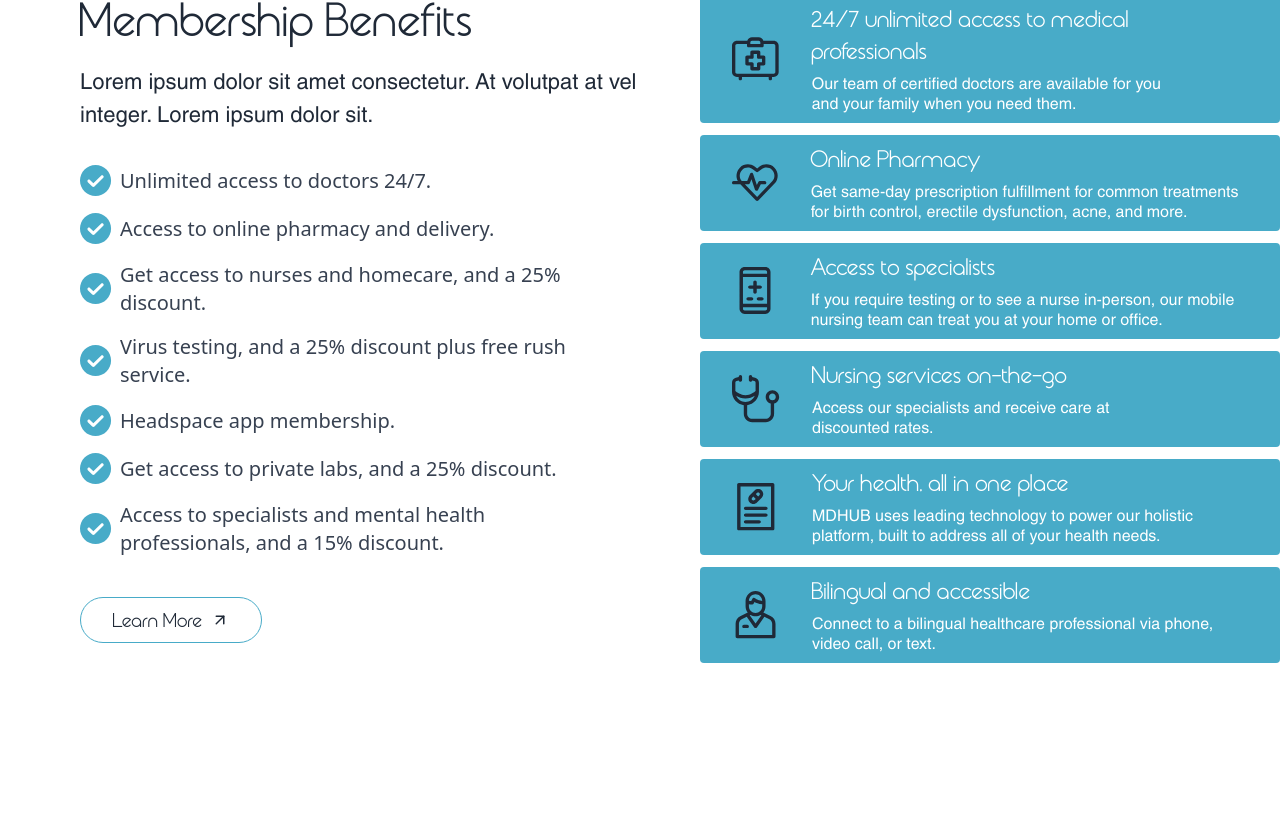
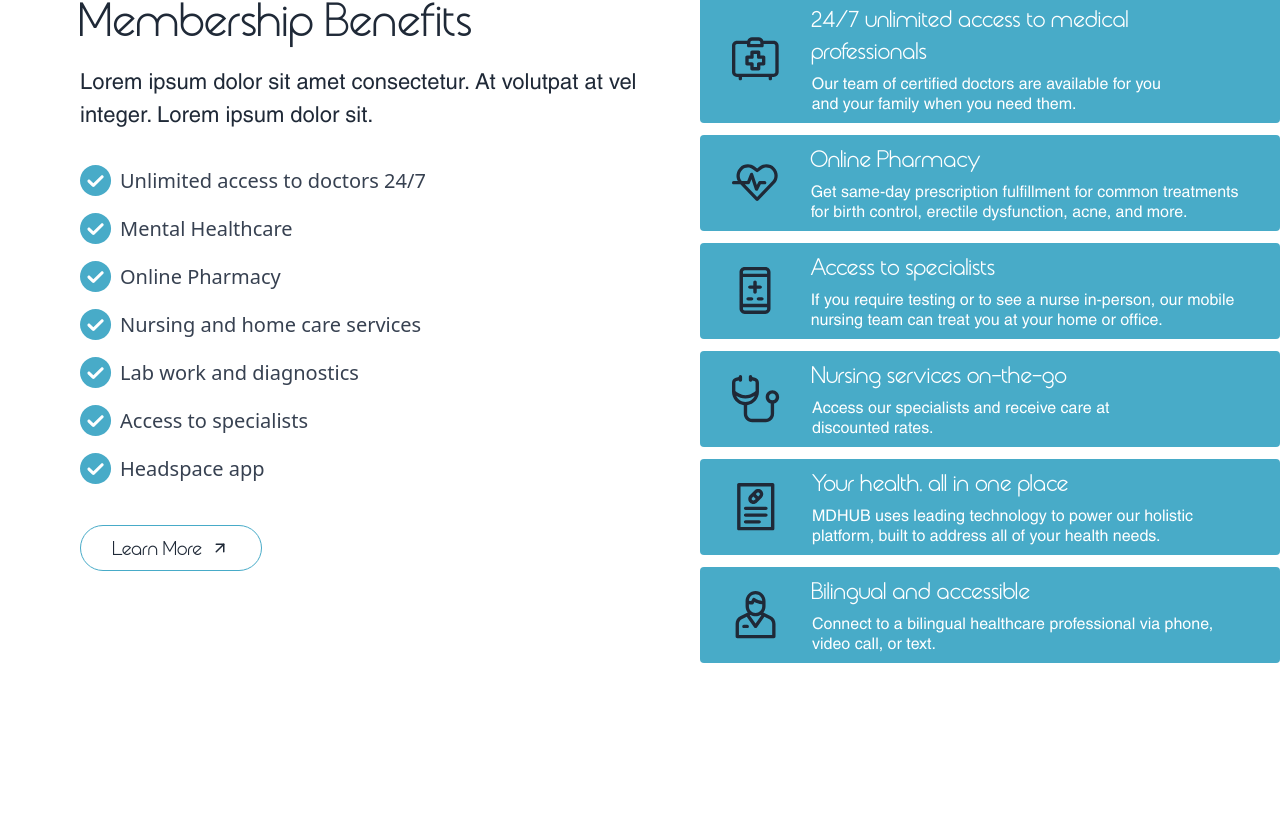
Before and after one commit to DenisLo-master/MdHub, a React (Vite) app: page / in a window 1280 px wide. Shown: the part 1586-2407 px from the top of the page. Built offline with nearby package versions, Linux system fonts and the light colour scheme.

Commit message:
added new values for membership benefits

```diff
--- a/src/constants/index.js
+++ b/src/constants/index.js
@@ -7,7 +7,7 @@ import {
   HowItWorks01,
   HowItWorks02,
   HowItWorks03,
-  HowItWorks04
+  HowItWorks04,
 }
   from '../assets'
 
@@ -19,27 +19,22 @@ export const nursingAndHomecareServices = [
 export const forYouNavDetails = [
   {
     id: 1,
-    image: ForYouNav01,
     title: "Medical Laboratory"
   },
   {
     id: 2,
-    image: ForYouNav02,
     title: "Virus Testing"
   },
   {
     id: 3,
-    image: ForYouNav03,
     title: "Online Pharmacist & Delivery"
   },
   {
     id: 4,
-    image: ForYouNav04,
     title: "Virtual Doctor"
   },
   {
     id: 5,
-    image: ForYouNav05,
     title: "Nursing & Homecare"
   },
 ]
@@ -49,55 +44,51 @@ export const howItWorksData = [
     id: 1,
     title: "Step 1",
     description: "Describe your symptoms.",
-    image: HowItWorks01
   },
   {
     id: 2,
     title: "Step 2",
     description: "Chat with a medical professional.",
-    image: HowItWorks02
   },
   {
     id: 3,
     title: "Step 3",
     description: "Get a diagnosis, prescription, and if required, a lab requisition.",
-    image: HowItWorks03
   },
   {
     id: 4,
     title: "Step 4",
     description: "Utilize our services to get treatment, online pharmacy, mobile nurse, or lab testing.",
-    image: HowItWorks04
   }
 ]
 
 export const membershipBenefits = [
   {
     id: 1,
-    title: "Unlimited access to doctors 24/7."
+    title: "Unlimited access to doctors 24/7"
   },
   {
     id: 2,
-    title: "Access to online pharmacy and delivery. "
+    title: "Mental Healthcare"
   },
   {
     id: 3,
-    title: "Get access to nurses and homecare, and a 25% discount."
+    title: "Online Pharmacy"
   },
   {
     id: 4,
-    title: "Virus testing, and a 25% discount plus free rush service."
+    title: "Nursing and home care services"
   },
   {
     id: 5,
-    title: "Headspace app membership."
+    title: "Lab work and diagnostics"
   },
   {
     id: 6,
-    title: "Get access to private labs, and a 25% discount."
+    title: "Access to specialists"
   },
   {
     id: 7,
-    title: "Access to specialists and mental health professionals, and a 15% discount."
+    title: "Headspace app"
   },
 ]
```
